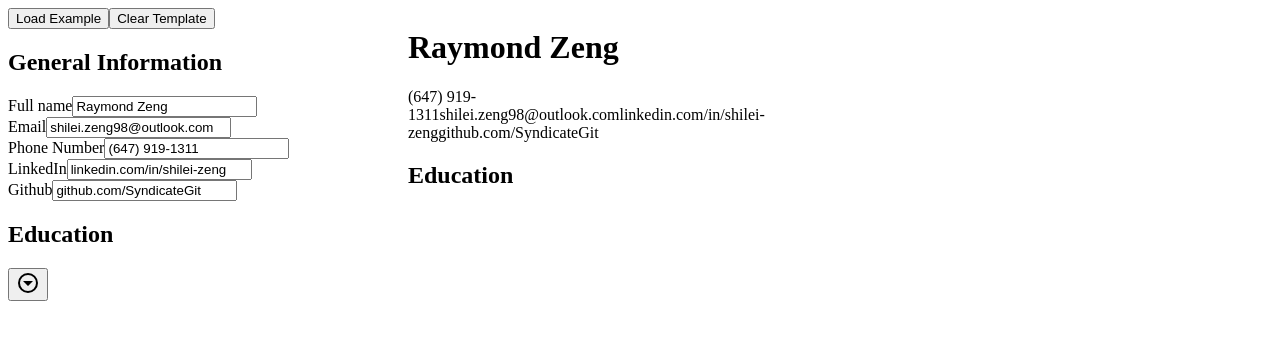
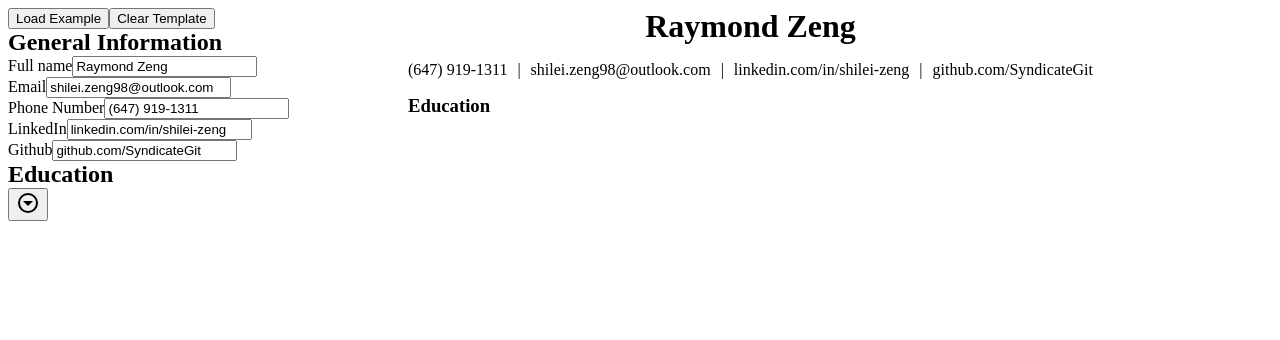
Before and after one commit to SyndicateGit/cv-builder, a React (Create React App) app: page / in a window 1280 px wide. Shown: the top 340 px of the page. Built offline with nearby package versions, Linux system fonts and the light colour scheme.

Commit message:
Added style to resume thus far
Added | breaker between contact info
Added education list section styling

```diff
--- a/src/App.tsx
+++ b/src/App.tsx
@@ -44,6 +44,11 @@ function App() {
 
   function loadDefaultBasicInfo(){
     setBasicInfo(defaultData.BasicInfo);
+  }
+
+  //TODO: set up defult education list.
+  function loadDefaultEducationList(){
+
   }
 
   function clearBasicInfo(){
@@ -111,8 +116,6 @@ function App() {
     setEducationList((educationList) => ([
       ...educationList.filter((education:education) => education.id !== id),
     ]));
-
-    console.log(educationList);
   }
 
   function findEducation(id: number){
--- a/src/components/Resume.tsx
+++ b/src/components/Resume.tsx
@@ -25,6 +25,12 @@ type props = {
   educationList: education[] // TODO Fix Typing
 }
 
+var months = ["Jan", "Feb", "Mar", "Apr", "May", "Jun", "Jul", "Aug", "Sep", "Oct", "Nov", "Dec"];
+
+function convertDate(date:string){
+  const temp_date = date.split("-");
+  return months[Number(temp_date[1]) - 1] + " " + temp_date[0];
+}
 
 const EducationList: React.FC<{list:education[]}> = ({list}) => {
   // TODO: Figure out why <EducationList> wants list function method implementation. Find a workaround.
@@ -35,7 +41,32 @@ const EducationList: React.FC<{list:education[]}> = ({list}) => {
     <>
       {
         list.map((education) => {
-            return <div key={education.id}>{education.school}</div>
+            return (
+              <>
+              <div className="resume-education-item">
+                <div className='education-left'>
+                  <div className='education-top-left'>
+                  <p className='bold'>{education.school}</p>
+                  </div>
+                  <div className='education-bottom-right'>
+                  <i>{education.degree}</i>
+                  </div>
+
+                </div>
+                <div className='education-right'>
+                  <div className='education-top-right'>
+                    <p>{education.city}</p>
+                    <p>{education.province}</p>
+                  </div>
+                  <div className='education-bottom-right'>
+                  <i>{convertDate(education.startDate) + " - " +convertDate(education.endDate)}
+                  </i>
+                  </div>
+                </div>
+              </div>
+
+            </>
+            )
         })
       }
     </>
@@ -51,14 +82,17 @@ export default function Resume(props:props){ //TODO: Define props type
         <div className='basic-info-output'>
           <h1>{props.basicInfo.fullName}</h1>
           <div className='contact-info'>
-            <span className='contact'>{props.basicInfo.phoneNumber}</span>
-            <span className='contact'>{props.basicInfo.email}</span>
-            <span className='contact'>{props.basicInfo.linkedInLink}</span>
-            <span className='contact'>{props.basicInfo.githubLink}</span>
+            <p className='contact'>{props.basicInfo.phoneNumber}</p>
+            <p>|</p>
+            <p className='contact'>{props.basicInfo.email}</p>
+            <p>|</p>
+            <p className='contact'>{props.basicInfo.linkedInLink}</p>
+            <p>|</p>
+            <p className='contact'>{props.basicInfo.githubLink}</p>
           </div>
         </div>
         <div className='education-output'>
-          <h2>Education</h2>
+          <h3>Education</h3>
           <div className='education-list'>
           <EducationList list={list}
           />
--- a/src/styles/App.css
+++ b/src/styles/App.css
@@ -2,14 +2,8 @@
 
 }
 
-body{
-  width: 100%;
-  height: 100%;
-}
-
-#root{
-  width: 100%;
-  height: 100%;
+html, body, #root, .App, .App>div {
+  height: 100%
 }
 
 .App{
--- a/src/styles/Resume.css
+++ b/src/styles/Resume.css
@@ -0,0 +1,60 @@
+h1, h2, h3, h4, h5, h6{
+  padding: 0;
+  margin: 0;
+}
+
+.cv-outputs{
+  display: flex;
+  align-items: start;
+  justify-content: start;
+}
+
+.basic-info-output{
+  display: flex;
+  flex-direction: column;
+  justify-content: start;
+  align-items: center;
+}
+
+.contact-info{
+  display: flex;
+  gap: 10px;
+  text-wrap: nowrap;
+}
+
+
+.resume{
+
+}
+
+.education-output{
+
+}
+
+.education-list{
+
+}
+
+.resume-education-item{
+  display: flex;
+  justify-content: space-between;
+  align-items: center;
+}
+
+.education-right{
+  display: flex;
+  flex-direction: column;
+}
+
+.education-top-right{
+  display: flex;
+  justify-content: end;
+}
+
+.education-bottom-right{
+  display: flex;
+  justify-content: end;
+}
+.bold{
+  font-weight: bold;
+}
```
